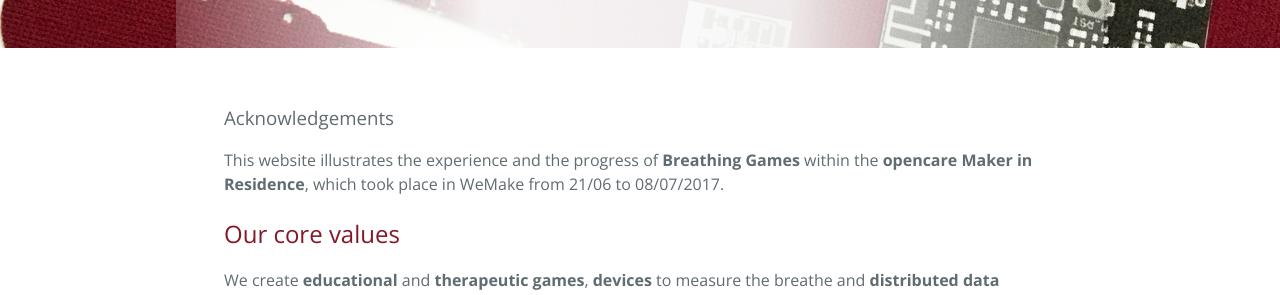
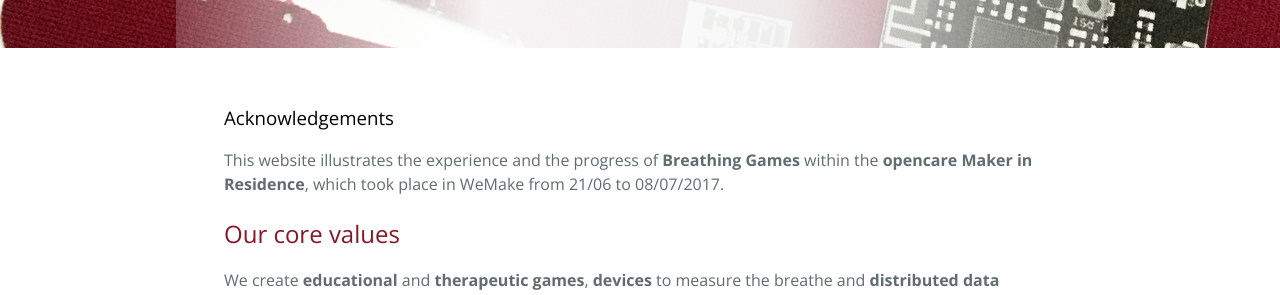
Before and after one commit to opencarecc/rehub, a Jekyll site: the page built from index.html, in a window 1280 px wide. Shown: the part 357-652 px from the top of the page. Built offline with Jekyll 4.4.1, drawn with Linux system fonts in a browser that asks for light colours; comment, search, counter and statistics services are not loaded.

Commit message:
fix text color h3

```diff
--- a/stylesheets/stylesheet.css
+++ b/stylesheets/stylesheet.css
@@ -312,7 +312,7 @@ a:last-of-type.btn:hover {
  .main-content h3{
   margin-bottom: 1rem;
   font-weight: 300;
-  color: #00000;
+  color: #000000;
   }
 .main-content p {
   margin-bottom: 1em; }
```
